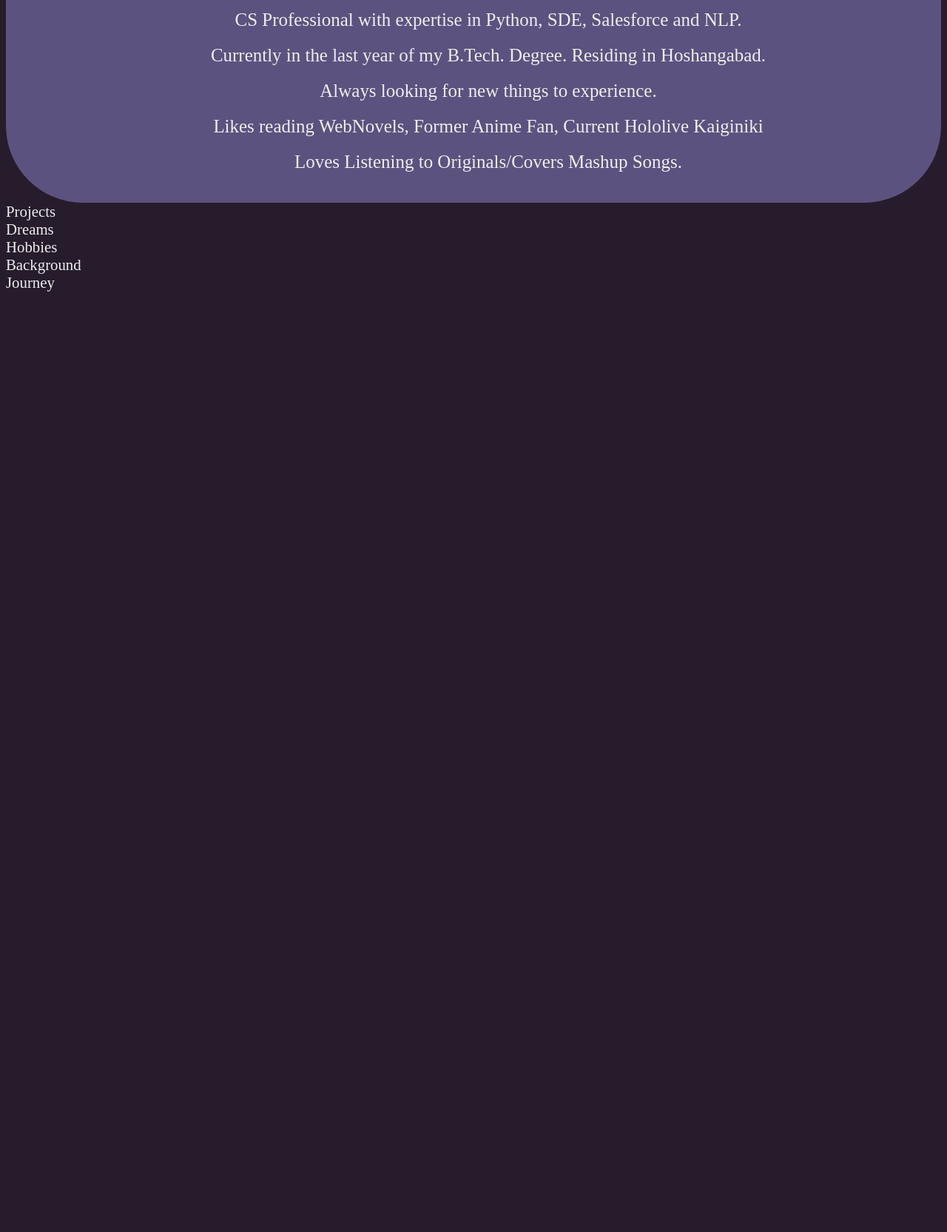
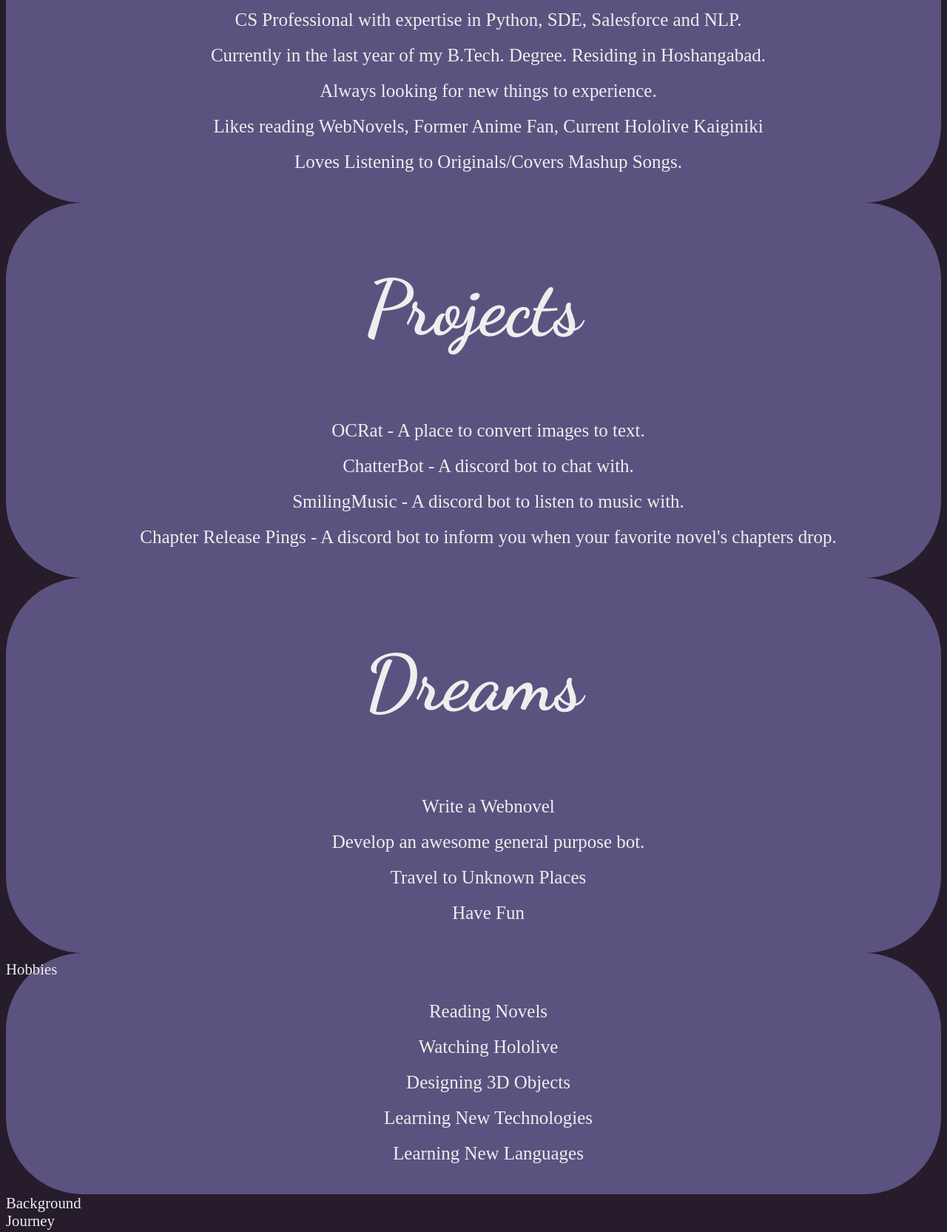
Before and after one commit to AlwaysSmiling/AlwaysSmiling.github.io, a plain HTML site: page index.html in a window 1280 px wide. Shown: the part 381-2046 px from the top of the page at 74% size. Before the commit the page ends 800 px from the top, so only its background shows below. Drawn offline with Linux system fonts and the light colour scheme; a web font is replaced by a local one.

Commit message:
New content

```diff
--- a/index.html
+++ b/index.html
@@ -48,14 +48,33 @@
       <li class="introitems">Loves Listening to Originals/Covers Mashup Songs.</li>
     </div>
   </div>
-  <div>
-    Projects
+  <div class="projects">
+    <h1>Projects</h1>
+    <ul>
+      <li class="projectitems">OCRat - A place to convert images to text.</li>
+      <li class="projectitems">ChatterBot - A discord bot to chat with.</li>
+      <li class="projectitems">SmilingMusic - A discord bot to listen to music with.</li>
+      <li class="projectitems">Chapter Release Pings - A discord bot to inform you when your favorite novel's chapters drop.</li>
+    </ul>
   </div>
-  <div>
-    Dreams
+  <div class="dreams">
+    <h1>Dreams</h1>
+    <ul>
+      <li class="dreamitems">Write a Webnovel</li>
+      <li class="dreamitems">Develop an awesome general purpose bot.</li>
+      <li class="dreamitems">Travel to Unknown Places</li>
+      <li class="dreamitems">Have Fun</li>
+    </ul>
   </div>
-  <div>
-    Hobbies
+  <div class="hobbies">
+    <hi>Hobbies</hi>
+    <ul>
+      <li class="hobbyitems">Reading Novels</li>
+      <li class="hobbyitems">Watching Hololive</li>
+      <li class="hobbyitems">Designing 3D Objects</li>
+      <li class="hobbyitems">Learning New Technologies</li>
+      <li class="hobbyitems">Learning New Languages</li>
+    </ul>
   </div>
   <div>
     Background
--- a/style.css
+++ b/style.css
@@ -52,3 +52,45 @@ li {
     text-align: center;
     font-size: larger;
 }
+
+.projects {
+    background-color: #5C527F;
+    width: 100%;
+    padding-top: 10px;
+    padding-bottom: 10px;
+    border-radius: 5em;
+}
+
+.projectitems {
+    padding-bottom: 10px;
+    text-align: center;
+    font-size: larger;
+}
+
+.dreams {
+    background-color: #5C527F;
+    width: 100%;
+    padding-top: 10px;
+    padding-bottom: 10px;
+    border-radius: 5em;
+}
+
+.dreamitems {
+    padding-bottom: 10px;
+    text-align: center;
+    font-size: larger;
+}
+
+.hobbies {
+    background-color: #5C527F;
+    width: 100%;
+    padding-top: 10px;
+    padding-bottom: 10px;
+    border-radius: 5em;
+}
+
+.hobbyitems {
+    padding-bottom: 10px;
+    text-align: center;
+    font-size: larger;
+}
```
